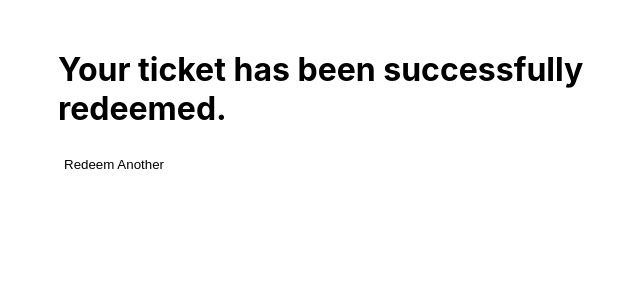
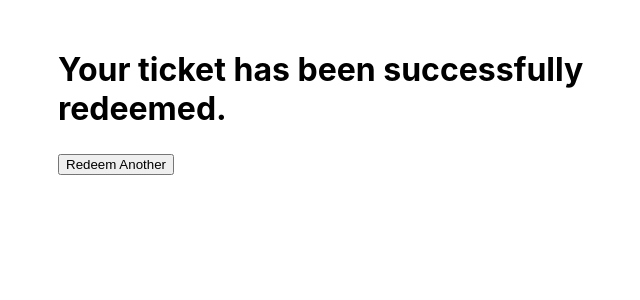
Before and after one commit to rw-a/valentines-day, a Django app: page /redeemed/ in a window 1280 px wide. Shown: the top 300 px of the page, without its empty margins (281-921 px from the left). Run offline with Django 4.2, Linux system fonts and the light colour scheme; parts of the project's set-up code (start-up, migrations or seed data) failed here and were passed over.

Commit message:
fixed css button

```diff
--- a/ticketing/static/main.css
+++ b/ticketing/static/main.css
@@ -17,11 +17,6 @@ select {
     background-size: 18px 18px;
     background-repeat: no-repeat;
     background-position: right center;
-}
-
-button {
-    background: none;
-    border: none;
 }
 
 span {
```
